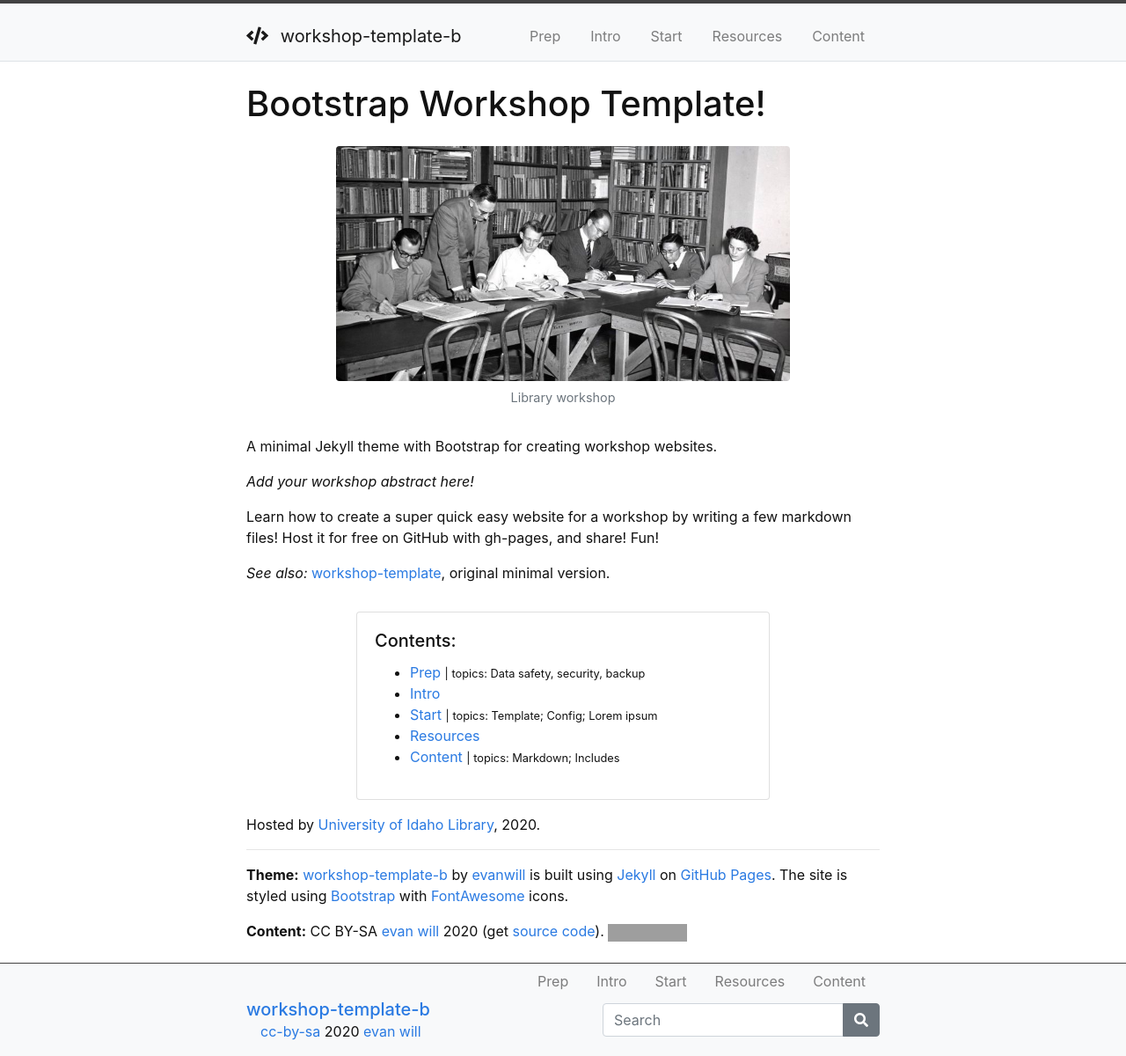
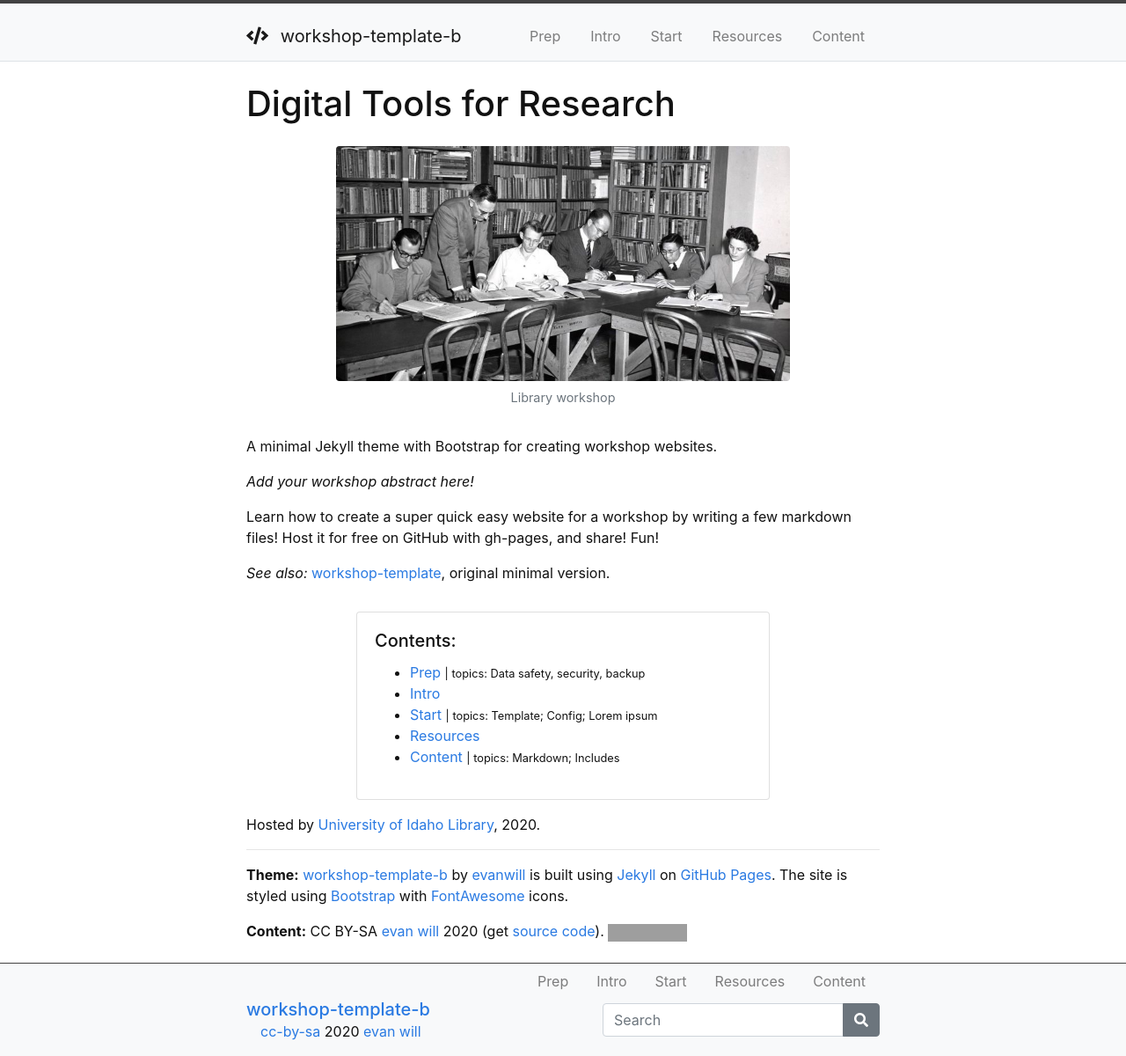
Before and after one commit to GriffithUniLibrary/digital-tools-modular, a Jekyll site: the page built from index.md, in a window 1280 px wide. Shown: the whole page at 88% size. Built offline with Jekyll 4.4.1, drawn with Linux system fonts in a browser that asks for light colours; grey boxes are pictures that could not be loaded.

```diff
--- a/index.md
+++ b/index.md
@@ -3,7 +3,7 @@ title: Home
 layout: default
 ---
 
-# Bootstrap Workshop Template!
+# Digital Tools for Research
 
 {% include figure.html img="uidaho-workshop.jpg" alt="intro image here" caption="Library workshop" width="75%" %}
 
```
Also changed, not shown: content/0-prep-backup.md (+5 -1 lines).
